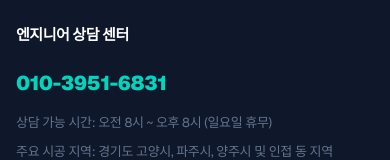
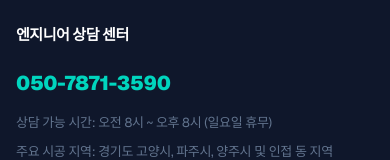
Before and after one commit to wogus5695-ctrl/Ngyeonggi-rope-01, a Next.js app: page / in a window 390 px wide. Shown: the part 8091-8251 px from the top of the page. Built offline with nearby package versions, Linux system fonts and the light colour scheme.

Commit message:
chore: update default caulking phone number to 050-7871-3590

```diff
--- a/src/app/layout.tsx
+++ b/src/app/layout.tsx
@@ -88,7 +88,7 @@ export default function RootLayout({
               "logo": `${SEO_CONFIG.baseUrl}/icon.svg`,
               "contactPoint": {
                 "@type": "ContactPoint",
-                "telephone": "010-3951-6831",
+                "telephone": "050-7871-3590",
                 "contactType": "customer service"
               }
             })
--- a/src/app/page.tsx
+++ b/src/app/page.tsx
@@ -84,7 +84,7 @@ export default async function Home({ searchParams }: Props) {
   const { isValid, region, service } = validateKeyword(k);
 
   const isWaterproofing = isValid && ["외벽방수", "옥상방수", "건물방수", "외벽도색"].includes(service);
-  const phone = isWaterproofing ? "010-4667-5568" : "010-3951-6831";
+  const phone = isWaterproofing ? "010-4667-5568" : "050-7871-3590";
 
   // 기본 브랜드 설정 (Fallback)
   let heroLocation = "틈새케어";
--- a/src/components/ContactCTA.tsx
+++ b/src/components/ContactCTA.tsx
@@ -6,7 +6,7 @@ interface ContactCTAProps {
   isWaterproofing?: boolean;
 }
 
-export default function ContactCTA({ phone = "010-3951-6831", isWaterproofing }: ContactCTAProps) {
+export default function ContactCTA({ phone = "050-7871-3590", isWaterproofing }: ContactCTAProps) {
   return (
     <div className="flex flex-col items-center gap-4 w-full">
       <div className="flex flex-col sm:flex-row items-center justify-center gap-4 w-full max-w-2xl mx-auto">
--- a/src/components/ContactForm.tsx
+++ b/src/components/ContactForm.tsx
@@ -65,7 +65,7 @@ export default function ContactForm() {
           <input
             type="tel"
             required
-            placeholder="010-3951-6831"
+            placeholder="050-7871-3590"
             value={formData.phone}
             onChange={(e) => setFormData({ ...formData, phone: e.target.value })}
             className="w-full px-4 py-3 bg-slate-50 border border-slate-200 focus:border-teal-500 focus:bg-white rounded-xl text-[14.5px] text-slate-800 outline-none transition-all"
--- a/src/components/FloatingCallButton.tsx
+++ b/src/components/FloatingCallButton.tsx
@@ -7,7 +7,7 @@ interface FloatingCallButtonProps {
   phone?: string;
 }
 
-export default function FloatingCallButton({ phone = "010-3951-6831" }: FloatingCallButtonProps) {
+export default function FloatingCallButton({ phone = "050-7871-3590" }: FloatingCallButtonProps) {
   const [isVisible, setIsVisible] = useState(false);
 
   useEffect(() => {
--- a/src/components/Footer.tsx
+++ b/src/components/Footer.tsx
@@ -7,7 +7,7 @@ interface FooterProps {
   isWaterproofing?: boolean;
 }
 
-export default function Footer({ dynamicKeyword, phone = "010-3951-6831", isWaterproofing }: FooterProps) {
+export default function Footer({ dynamicKeyword, phone = "050-7871-3590", isWaterproofing }: FooterProps) {
   return (
     <footer className="bg-slate-900 text-slate-400 py-16 px-4 md:px-8 border-t border-slate-800">
       <div className="max-w-6xl mx-auto">
--- a/src/components/Header.tsx
+++ b/src/components/Header.tsx
@@ -10,7 +10,7 @@ interface HeaderProps {
   hideKakao?: boolean;
 }
 
-export default function Header({ phone = "010-3951-6831", isWaterproofing, hideKakao }: HeaderProps) {
+export default function Header({ phone = "050-7871-3590", isWaterproofing, hideKakao }: HeaderProps) {
   const [isScrolled, setIsScrolled] = useState(false);
 
   useEffect(() => {
--- a/src/components/sections/LocalHero.tsx
+++ b/src/components/sections/LocalHero.tsx
@@ -19,7 +19,7 @@ export default function LocalHero({
   locationName,
   serviceTitle,
   serviceName,
-  phone = "010-3951-6831",
+  phone = "050-7871-3590",
   intro,
   keywords,
   isWaterproofing
```
